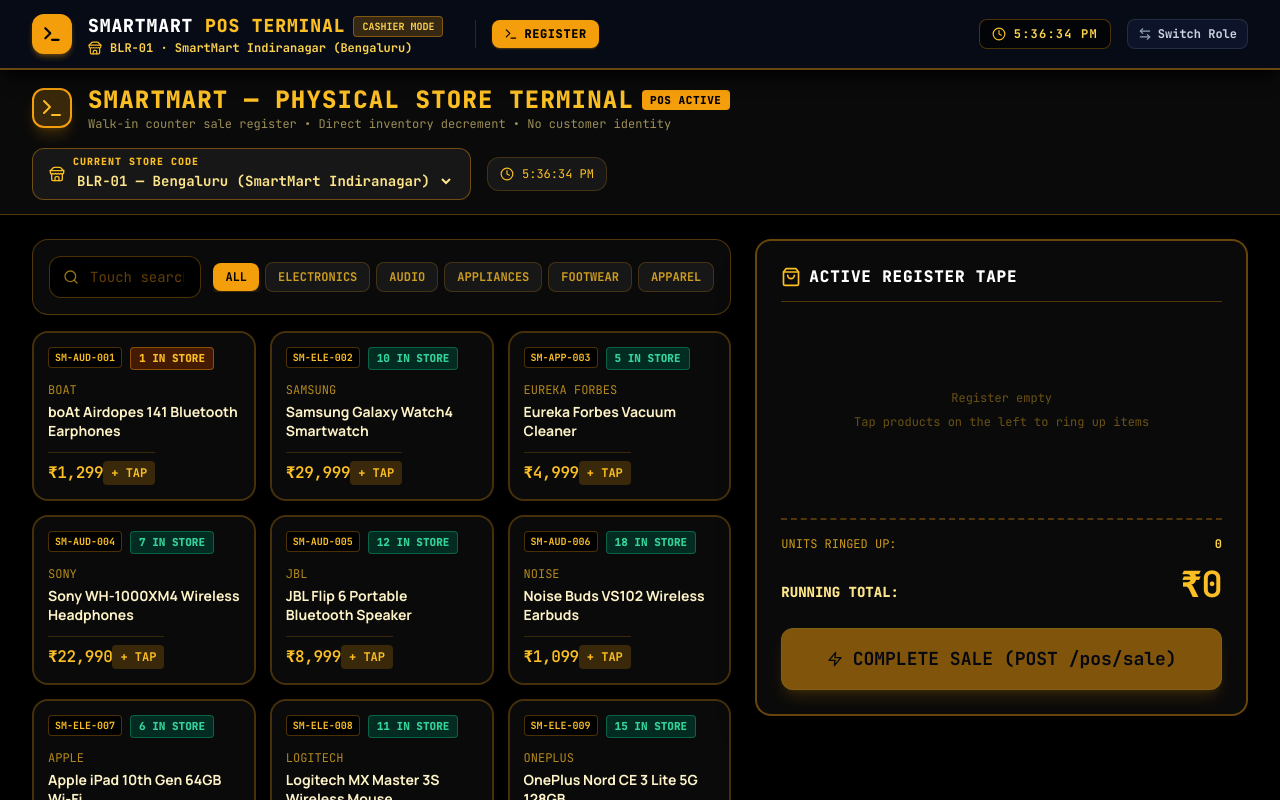
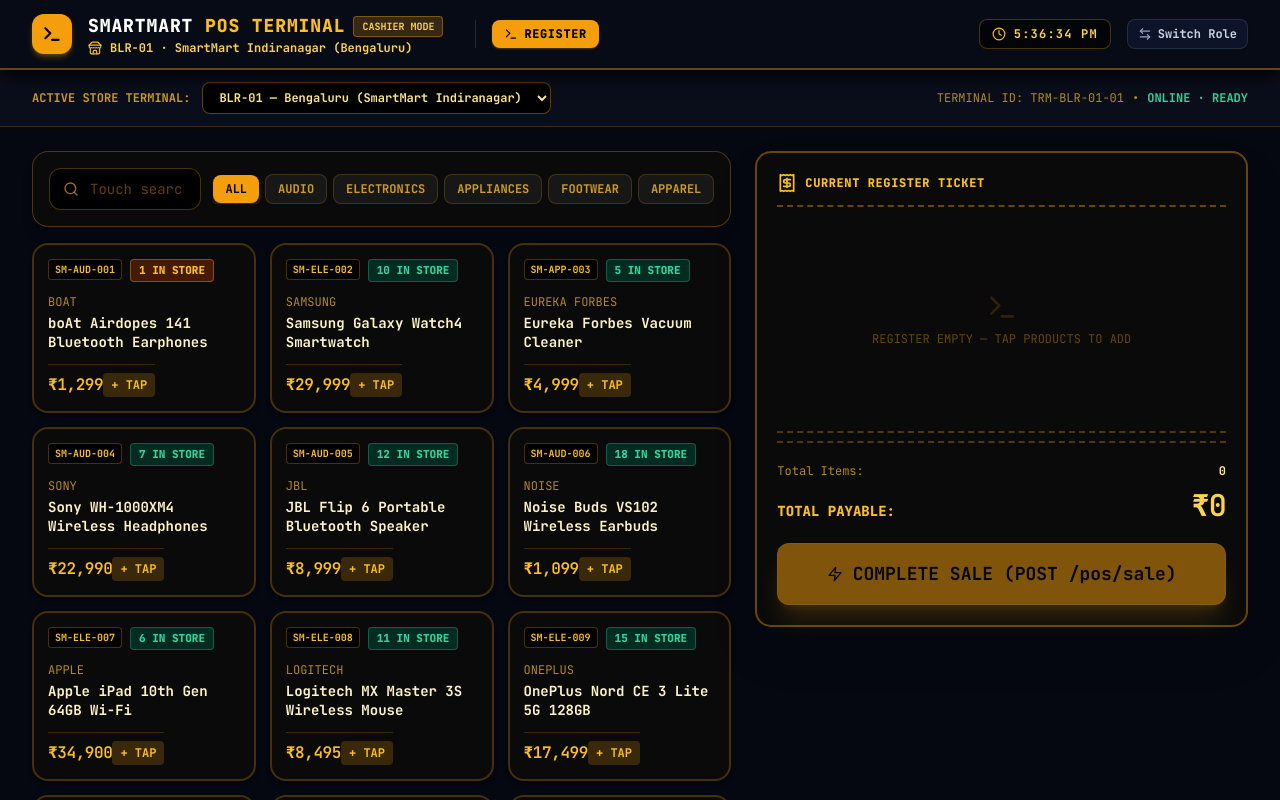
Before and after one commit to ImGakash/SmartMart, a React (Vite) app in the folder frontend/: page /pos in a window 1280 px wide. Shown: the top 800 px of the page. Built offline with nearby package versions, Linux system fonts and the light colour scheme; sample sign-in values are in the browser's storage.

Commit message:
fe/identity-pos: restyle physical POS terminal with perforated receipt and touch register

```diff
--- a/frontend/src/pages/PosSimulator.jsx
+++ b/frontend/src/pages/PosSimulator.jsx
@@ -24,7 +24,8 @@ import {
   RefreshCw,
   ExternalLink,
   ShieldCheck,
-  Check
+  Check,
+  Receipt
 } from 'lucide-react';
 
 export default function PosSimulator() {
@@ -139,6 +140,13 @@ export default function PosSimulator() {
     );
   }
 
+  function handleSetExactQuantity(productId, qty) {
+    if (qty <= 0) return handleRemoveItem(productId);
+    setRegisterItems((prev) =>
+      prev.map((i) => (i.productId === productId ? { ...i, quantity: qty } : i))
+    );
+  }
+
   function handleRemoveItem(productId) {
     setRegisterItems((prev) => prev.filter((i) => i.productId !== productId));
   }
@@ -154,7 +162,7 @@ export default function PosSimulator() {
     return registerItems.reduce((sum, item) => sum + item.pricePaise * item.quantity, 0);
   }, [registerItems]);
 
-  const totalUnits = useMemo(() => {
+  const totalItemCount = useMemo(() => {
     return registerItems.reduce((sum, item) => sum + item.quantity, 0);
   }, [registerItems]);
 
@@ -177,20 +185,35 @@ export default function PosSimulator() {
         apiGet('/xray/metrics').catch(() => null),
       ]);
 
-      const storeRow = prodRes?.availability?.find((a) => a.storeId === selectedStore.id);
-      if (storeRow) beforePgStock = storeRow.stockQty;
+      const storeAvail = prodRes?.availability?.find((a) => a.storeId === selectedStore.id);
+      if (storeAvail) {
+        beforePgStock = storeAvail.stockQty;
+      }
 
-      if (xrayRes?.reconciliation?.rows) {
-        const row = xrayRes.reconciliation.rows.find((r) => r.productId === primaryItem.productId);
-        if (row) {
-          beforeOsStock = row.osTotalStock;
-          beforeStatus = row.status;
-        }
+      const reconRow = xrayRes?.reconciliation?.rows?.find((r) => r.productId === primaryItem.productId);
+      if (reconRow) {
+        beforeOsStock = reconRow.osTotalStock;
+        beforeStatus = reconRow.status;
       }
     } catch (e) {
-      // fallback to cached
+      console.warn('Could not fetch before snapshot:', e.message);
     }
 
+    const payload = {
+      storeId: selectedStore.id,
+      items: registerItems.map((item) => ({
+        productId: item.productId,
+        quantity: item.quantity,
+      })),
+    };
+
+    try {
+      const res = await apiPost('/pos/sale', payload);
+      const order = res.order;
+
+      setCompletedOrder(order);
+
+      // Initialize BEFORE/AFTER proof state
       setInventoryProof({
         productName: primaryItem.name,
         productId: primaryItem.productId,
@@ -199,88 +222,76 @@ export default function PosSimulator() {
           osStock: beforeOsStock,
           status: beforeStatus,
         },
-      after: null,
+        after: {
+          pgStock: Math.max(0, beforePgStock - primaryItem.quantity),
+          osStock: beforeOsStock,
+          status: 'SYNCING',
+        },
         isSyncing: true,
         isLagging: false,
       });
 
+      // Poll /xray/metrics every 1s for max 6s
+      let elapsedSeconds = 0;
+      const MAX_POLL_SECONDS = 6;
+
+      pollTimerRef.current = setInterval(async () => {
+        elapsedSeconds += 1;
         try {
-      const payload = {
-        storeId: selectedStore.id,
-        items: registerItems.map((i) => ({
-          productId: i.productId,
-          quantity: i.quantity,
-        })),
+          const [prodCheck, xrayCheck] = await Promise.all([
+            apiGet(`/products/${primaryItem.productId}`).catch(() => null),
+            apiGet('/xray/metrics').catch(() => null),
+          ]);
+
+          const storeAvail = prodCheck?.availability?.find((a) => a.storeId === selectedStore.id);
+          const currentPg = storeAvail ? storeAvail.stockQty : Math.max(0, beforePgStock - primaryItem.quantity);
+
+          const reconRow = xrayCheck?.reconciliation?.rows?.find((r) => r.productId === primaryItem.productId);
+          const currentOs = reconRow ? reconRow.osTotalStock : beforeOsStock;
+          const currentStatus = reconRow ? reconRow.status : 'SYNCING';
+
+          setInventoryProof((prev) => {
+            if (!prev) return null;
+            return {
+              ...prev,
+              after: {
+                pgStock: currentPg,
+                osStock: currentOs,
+                status: currentStatus,
+              },
             };
+          });
 
-      // POST /pos/sale
-      const res = await apiPost('/pos/sale', payload);
-      const newOrder = res?.order;
-
-      setCompletedOrder(newOrder);
-      setRegisterItems([]);
+          if (currentStatus === 'PASS' || elapsedSeconds >= MAX_POLL_SECONDS) {
+            clearInterval(pollTimerRef.current);
+            pollTimerRef.current = null;
+            setInventoryProof((prev) => {
+              if (!prev) return null;
+              return {
+                ...prev,
+                isSyncing: false,
+                isLagging: currentStatus !== 'PASS',
+              };
+            });
             loadCatalog();
+          }
+        } catch (pollErr) {
+          if (elapsedSeconds >= MAX_POLL_SECONDS) {
+            clearInterval(pollTimerRef.current);
+            pollTimerRef.current = null;
+          }
+        }
+      }, 1000);
 
       showToast({
         type: 'success',
-        message: `Sale completed! Order ${newOrder?.orderNumber}`,
+        message: `Sale completed: #${order.orderNumber} (POS_STORE)`,
       });
-
-      // 2. Poll /xray/metrics every 1s (max 6s) until reconciliation row is PASS
-      let attempts = 0;
-      const expectedNewPgStock = Math.max(0, beforePgStock - primaryItem.quantity);
-
-      pollTimerRef.current = setInterval(async () => {
-        attempts++;
-        try {
-          const xrayNow = await apiGet('/xray/metrics');
-          const rowNow = xrayNow?.reconciliation?.rows?.find((r) => r.productId === primaryItem.productId);
-
-          if (rowNow && rowNow.status === 'PASS') {
-            clearInterval(pollTimerRef.current);
-            setInventoryProof((prev) => {
-              if (!prev) return prev;
-              return {
-                ...prev,
-                isSyncing: false,
-                isLagging: false,
-                after: {
-                  pgStock: expectedNewPgStock,
-                  osStock: expectedNewPgStock,
-                  status: 'PASS',
-                },
-              };
-            });
-            return;
-          }
-        } catch (pollErr) {
-          // continue polling
-        }
-
-        // If still mismatched after 6s (6 attempts) -> Honest amber WARN: "Index lagging — check Control Tower"
-        if (attempts >= 6) {
-          clearInterval(pollTimerRef.current);
-          setInventoryProof((prev) => {
-            if (!prev) return prev;
-            return {
-              ...prev,
-              isSyncing: false,
-              isLagging: true,
-              after: {
-                pgStock: expectedNewPgStock,
-                osStock: beforeOsStock, // lagging stock
-                status: 'SYNCING',
-              },
-            };
-          });
-        }
-      }, 1000);
     } catch (err) {
-      setInventoryProof(null);
       showToast({
         type: 'error',
-        code: err.code || 'POS_ERROR',
-        message: err.message,
+        code: err.code || 'SALE_FAILED',
+        message: err.message || 'Counter sale failed',
         details: err.details,
       });
     } finally {
@@ -288,46 +299,22 @@ export default function PosSimulator() {
     }
   }
 
-  const categories = ['All', 'Electronics', 'Audio', 'Appliances', 'Footwear', 'Apparel'];
+  const categories = ['All', 'Audio', 'Electronics', 'Appliances', 'Footwear', 'Apparel'];
 
   return (
-    <div className="min-h-screen bg-black text-amber-100 flex flex-col font-sans selection:bg-amber-500 selection:text-black">
-      {/* Terminal Top Bar */}
-      <div className="bg-neutral-950 border-b border-amber-500/30 px-4 lg:px-8 py-3.5 shadow-2xl">
+    <div className="flex-1 flex flex-col font-mono bg-[#050811] text-[#FBBF24]">
+      {/* Sub-header Store Selector Strip */}
+      <div className="bg-[#0A0E1A] border-b border-amber-500/20 px-4 lg:px-8 py-3">
         <div className="max-w-[1700px] mx-auto flex flex-wrap items-center justify-between gap-4">
-          <div className="flex items-center gap-4">
-            <div className="w-10 h-10 rounded-xl bg-amber-500/20 border-2 border-amber-500 text-amber-400 flex items-center justify-center font-mono font-black text-lg shadow-lg shadow-amber-500/20">
-              <Terminal className="w-6 h-6" />
-            </div>
-            <div>
-              <div className="flex items-center gap-2">
-                <h1 className="text-xl lg:text-2xl font-mono font-black tracking-wider text-amber-400 uppercase">
-                  SMARTMART — PHYSICAL STORE TERMINAL
-                </h1>
-                <span className="px-2 py-0.5 rounded bg-amber-500 text-black text-[11px] font-mono font-black uppercase tracking-wider">
-                  POS ACTIVE
-                </span>
-              </div>
-              <p className="text-xs font-mono text-amber-200/60">
-                Walk-in counter sale register • Direct inventory decrement • No customer identity
-              </p>
-            </div>
-          </div>
-
-          <div className="flex items-center gap-4">
-            <div className="flex items-center gap-2 bg-neutral-900 border border-amber-500/40 rounded-xl px-4 py-2">
-              <Store className="w-4 h-4 text-amber-400 shrink-0" />
-              <div className="flex flex-col">
-                <span className="text-[10px] font-mono text-amber-400 uppercase font-black tracking-widest leading-none mb-1">
-                  CURRENT STORE CODE
-                </span>
+          <div className="flex items-center gap-3">
+            <span className="text-xs uppercase font-bold text-amber-400/80">Active Store Terminal:</span>
             <select
               value={selectedStore?.id || ''}
               onChange={(e) => {
                 const st = stores.find((s) => s.id === e.target.value);
                 if (st) setSelectedStore(st);
               }}
-                  className="bg-transparent font-mono text-sm font-bold text-amber-200 focus:outline-none cursor-pointer pr-2"
+              className="bg-black border border-amber-500/40 rounded-lg px-3 py-1.5 text-xs font-bold text-amber-200 focus:outline-none cursor-pointer"
             >
               {stores.map((s) => (
                 <option key={s.id} value={s.id} className="bg-neutral-950 text-amber-200">
@@ -336,12 +323,11 @@ export default function PosSimulator() {
               ))}
             </select>
           </div>
-            </div>
 
-            <div className="hidden sm:flex items-center gap-2 px-3 py-2 rounded-xl bg-neutral-900 border border-amber-500/20 font-mono text-xs text-amber-400">
-              <Clock className="w-3.5 h-3.5" />
-              <span>{currentTime}</span>
-            </div>
+          <div className="flex items-center gap-2 text-xs text-amber-400/70">
+            <span>TERMINAL ID: TRM-{selectedStore?.storeCode || 'BLR01'}-01</span>
+            <span>•</span>
+            <span className="text-emerald-400 font-bold">ONLINE · READY</span>
           </div>
         </div>
       </div>
@@ -383,7 +369,7 @@ export default function PosSimulator() {
           {/* Product Cards */}
           {loadingProducts ? (
             <div className="grid grid-cols-2 sm:grid-cols-3 gap-3">
-              {[1, 2, 3, 4, 6].map((i) => (
+              {[1, 2, 3, 4, 5, 6].map((i) => (
                 <div key={i} className="bg-neutral-950 border border-amber-500/20 rounded-2xl h-44 animate-pulse" />
               ))}
             </div>
@@ -443,7 +429,7 @@ export default function PosSimulator() {
           )}
         </div>
 
-        {/* Right Column: Receipt & Proof Panel (5 cols) */}
+        {/* Right Column: Register Receipt & Proof Panel (5 cols) */}
         <div className="lg:col-span-5 flex flex-col gap-4">
           {completedOrder ? (
             /* Confirmation Panel with BEFORE / AFTER Inventory Proof */
@@ -498,70 +484,62 @@ export default function PosSimulator() {
                     Product: <span className="font-bold text-white">{inventoryProof.productName}</span>
                   </div>
 
-                  {/* Two boxes side by side: BEFORE / AFTER */}
-                  <div className="grid grid-cols-2 gap-3 text-xs">
-                    {/* BEFORE Box */}
-                    <div className="p-3 rounded-lg bg-neutral-900 border border-amber-500/30 flex flex-col gap-1.5">
-                      <div className="flex items-center justify-between">
+                  {/* Two boxes side-by-side: BEFORE vs AFTER */}
+                  <div className="grid grid-cols-2 gap-3 pt-1">
+                    {/* BEFORE BOX */}
+                    <div className="p-3 rounded-lg bg-neutral-900 border border-amber-500/30 flex flex-col gap-2">
+                      <div className="flex items-center justify-between border-b border-neutral-800 pb-1">
                         <span className="text-[10px] uppercase font-bold text-slate-400">BEFORE SALE</span>
                         <SyncBadge status={inventoryProof.before?.status || 'PASS'} />
                       </div>
                       <div className="flex justify-between items-center text-xs">
                         <span className="text-slate-400">PostgreSQL:</span>
-                        <span className="text-white font-bold">{inventoryProof.before?.pgStock} units</span>
+                        <span className="font-black text-amber-300">{inventoryProof.before?.pgStock} units</span>
                       </div>
                       <div className="flex justify-between items-center text-xs">
                         <span className="text-slate-400">OpenSearch:</span>
-                        <span className="text-sky-300 font-bold">{inventoryProof.before?.osStock} units</span>
+                        <span className="font-black text-emerald-400">{inventoryProof.before?.osStock} units</span>
                       </div>
                     </div>
 
-                    {/* AFTER Box */}
-                    <div className="p-3 rounded-lg bg-neutral-900 border border-amber-500/30 flex flex-col gap-1.5">
-                      <div className="flex items-center justify-between">
-                        <span className="text-[10px] uppercase font-bold text-slate-400">AFTER SALE</span>
-                        {inventoryProof.after ? (
-                          <SyncBadge status={inventoryProof.after.status} />
-                        ) : (
-                          <span className="text-[10px] text-amber-400 animate-pulse">polling…</span>
-                        )}
+                    {/* AFTER BOX */}
+                    <div className="p-3 rounded-lg bg-neutral-900 border border-amber-500/60 flex flex-col gap-2">
+                      <div className="flex items-center justify-between border-b border-neutral-800 pb-1">
+                        <span className="text-[10px] uppercase font-bold text-amber-400">AFTER SALE</span>
+                        <SyncBadge status={inventoryProof.after?.status || 'SYNCING'} />
                       </div>
                       <div className="flex justify-between items-center text-xs">
                         <span className="text-slate-400">PostgreSQL:</span>
-                        <span className="text-white font-bold">
-                          {inventoryProof.after ? `${inventoryProof.after.pgStock} units` : 'Deducted'}
-                        </span>
+                        <span className="font-black text-amber-300">{inventoryProof.after?.pgStock} units</span>
                       </div>
                       <div className="flex justify-between items-center text-xs">
                         <span className="text-slate-400">OpenSearch:</span>
-                        <span className="text-sky-300 font-bold">
-                          {inventoryProof.after ? `${inventoryProof.after.osStock} units` : 'Refreshing…'}
-                        </span>
+                        <span className="font-black text-emerald-400">{inventoryProof.after?.osStock} units</span>
                       </div>
                     </div>
                   </div>
                 </div>
               )}
 
-              {/* Total Collected */}
-              <div className="flex justify-between items-center text-sm font-mono border-b border-amber-500/20 pb-3">
-                <span className="text-amber-400/80">Total Tendered:</span>
-                <Price paise={completedOrder.totalPaise} className="text-2xl font-black text-amber-400" />
-              </div>
-
-              {/* OrderTimeline Component */}
+              {/* Order Timeline with POS styling */}
+              <div className="flex flex-col gap-2">
+                <span className="text-xs font-mono font-bold text-amber-400 uppercase">
+                  Transactional Outbox Relay Stream
+                </span>
                 <OrderTimeline
                   orderId={completedOrder.id}
                   totalItems={completedOrder.items?.length || 1}
                   source="POS_STORE"
                 />
+              </div>
 
-              {/* Verify in Search button */}
+              {/* Actions */}
+              <div className="flex flex-col gap-2.5 pt-2">
                 <Link
-                to={`/?q=${encodeURIComponent(inventoryProof?.productName || 'boAt')}&city=${encodeURIComponent(selectedStore?.city || 'Bengaluru')}`}
-                className="w-full py-3.5 px-4 rounded-xl bg-slate-900 hover:bg-slate-800 text-amber-300 font-mono text-xs font-bold border border-amber-500/40 transition-all flex items-center justify-center gap-2"
+                  to={`/?q=${encodeURIComponent(inventoryProof?.productName?.slice(0, 15) || 'product')}&city=${encodeURIComponent(selectedStore?.city || '')}`}
+                  className="w-full py-3 rounded-xl bg-cyan/15 hover:bg-cyan/25 border border-cyan/40 text-cyan font-mono font-bold text-xs uppercase flex items-center justify-center gap-2 transition-colors cursor-pointer"
                 >
-                <Search className="w-4 h-4 text-amber-400" />
+                  <Search className="w-4 h-4" />
                   <span>Verify in Search (?q={inventoryProof?.productName?.slice(0, 15) || 'product'})</span>
                 </Link>
 
@@ -574,15 +552,17 @@ export default function PosSimulator() {
                   <ArrowRight className="w-4 h-4" />
                 </button>
               </div>
+            </div>
           ) : (
-            /* Active Register Receipt */
-            <div className="bg-neutral-950 border-2 border-amber-500/40 rounded-2xl p-6 shadow-2xl flex flex-col gap-6 sticky top-24">
-              <div className="flex items-center justify-between pb-3 border-b border-amber-500/30">
+            /* Active Register Ticket with Perforated Edge Styling */
+            <div className="bg-neutral-950 border-2 border-amber-500/40 rounded-2xl p-5 shadow-2xl flex flex-col gap-5">
+              {/* Receipt Header */}
+              <div className="flex items-center justify-between pb-3 border-b-2 border-dashed border-amber-500/40">
                 <div className="flex items-center gap-2">
-                  <ShoppingBag className="w-5 h-5 text-amber-400" />
-                  <h3 className="font-mono text-base font-black text-white uppercase tracking-wider">
-                    ACTIVE REGISTER TAPE
-                  </h3>
+                  <Receipt className="w-5 h-5 text-amber-400" />
+                  <span className="text-xs font-mono font-black text-amber-400 uppercase tracking-wider">
+                    CURRENT REGISTER TICKET
+                  </span>
                 </div>
                 {registerItems.length > 0 && (
                   <button
@@ -598,25 +578,24 @@ export default function PosSimulator() {
 
               {/* Items List */}
               {registerItems.length === 0 ? (
-                <div className="py-16 text-center flex flex-col items-center justify-center gap-2 text-amber-400/40 font-mono text-xs">
-                  <span>Register empty</span>
-                  <span>Tap products on the left to ring up items</span>
+                <div className="py-16 text-center flex flex-col items-center justify-center gap-2 text-amber-500/40">
+                  <Terminal className="w-8 h-8 opacity-40" />
+                  <span className="font-mono text-xs">REGISTER EMPTY — TAP PRODUCTS TO ADD</span>
                 </div>
               ) : (
-                <div className="flex flex-col divide-y divide-amber-500/20 max-h-[360px] overflow-y-auto pr-1">
+                <div className="flex flex-col divide-y divide-amber-500/15 max-h-72 overflow-y-auto custom-scrollbar pr-1">
                   {registerItems.map((item) => (
-                    <div key={item.productId} className="py-3 flex items-center justify-between gap-3">
-                      <div className="flex-1 flex flex-col">
-                        <span className="text-xs font-mono font-bold text-amber-200 line-clamp-1">
-                          {item.name}
-                        </span>
-                        <div className="flex items-center gap-2 text-[11px] font-mono text-amber-400/60">
+                    <div key={item.productId} className="py-2.5 flex items-center justify-between gap-2">
+                      <div className="flex flex-col min-w-0 flex-1">
+                        <span className="text-xs font-bold text-amber-200 truncate">{item.name}</span>
+                        <div className="flex items-center gap-2 text-[10px] text-amber-400/60">
                           <span>{item.sku}</span>
                           <span>•</span>
                           <Price paise={item.pricePaise} />
                         </div>
                       </div>
 
+                      {/* Touch buttons for quantity */}
                       <div className="flex items-center gap-1.5 bg-black border border-amber-500/40 rounded-lg p-1">
                         <button
                           type="button"
@@ -625,7 +604,7 @@ export default function PosSimulator() {
                         >
                           <Minus className="w-3 h-3" />
                         </button>
-                        <span className="w-7 text-center font-mono font-black text-sm text-amber-300">
+                        <span className="w-7 text-center font-mono font-black text-sm text-amber-200">
                           {item.quantity}
                         </span>
                         <button
@@ -637,11 +616,8 @@ export default function PosSimulator() {
                         </button>
                       </div>
 
-                      <div className="text-right min-w-[70px]">
-                        <Price
-                          paise={item.pricePaise * item.quantity}
-                          className="text-sm font-mono font-black text-amber-400"
-                        />
+                      <div className="text-right font-black font-mono text-sm text-amber-400 min-w-[70px]">
+                        <Price paise={item.pricePaise * item.quantity} />
                       </div>
 
                       <button
@@ -656,19 +632,18 @@ export default function PosSimulator() {
                 </div>
               )}
 
-              {/* Running Total & Tender Bar */}
-              <div className="pt-4 border-t-2 border-dashed border-amber-500/30 flex flex-col gap-3">
-                <div className="flex justify-between items-center text-xs font-mono text-amber-400/80">
-                  <span>UNITS RINGED UP:</span>
-                  <span className="font-bold text-amber-300">{totalUnits}</span>
+              {/* Perforated Divider */}
+              <div className="border-t-2 border-b-2 border-dashed border-amber-500/30 py-1" />
+
+              {/* Running Total */}
+              <div className="flex flex-col gap-1">
+                <div className="flex justify-between text-xs text-amber-400/70">
+                  <span>Total Items:</span>
+                  <span className="font-bold text-amber-200">{totalItemCount}</span>
                 </div>
-
-                <div className="flex justify-between items-baseline">
-                  <span className="text-sm font-mono font-black text-amber-200">RUNNING TOTAL:</span>
-                  <Price
-                    paise={runningTotalPaise}
-                    className="text-4xl font-mono font-black text-amber-400"
-                  />
+                <div className="flex justify-between items-baseline pt-1">
+                  <span className="text-sm font-black uppercase text-amber-400">Total Payable:</span>
+                  <Price paise={runningTotalPaise} className="text-3xl font-black text-amber-300" />
                 </div>
               </div>
 
@@ -680,7 +655,7 @@ export default function PosSimulator() {
                 variant="warning"
                 icon={Zap}
                 size="lg"
-                className="w-full font-mono font-black text-lg text-black bg-amber-500 hover:bg-amber-400"
+                className="w-full font-mono font-black text-lg text-black bg-amber-500 hover:bg-amber-400 py-4 shadow-xl shadow-amber-500/20"
               >
                 COMPLETE SALE (POST /pos/sale)
               </DemoActionButton>
```
Lines whose indentation alone changed are shown as unchanged.
